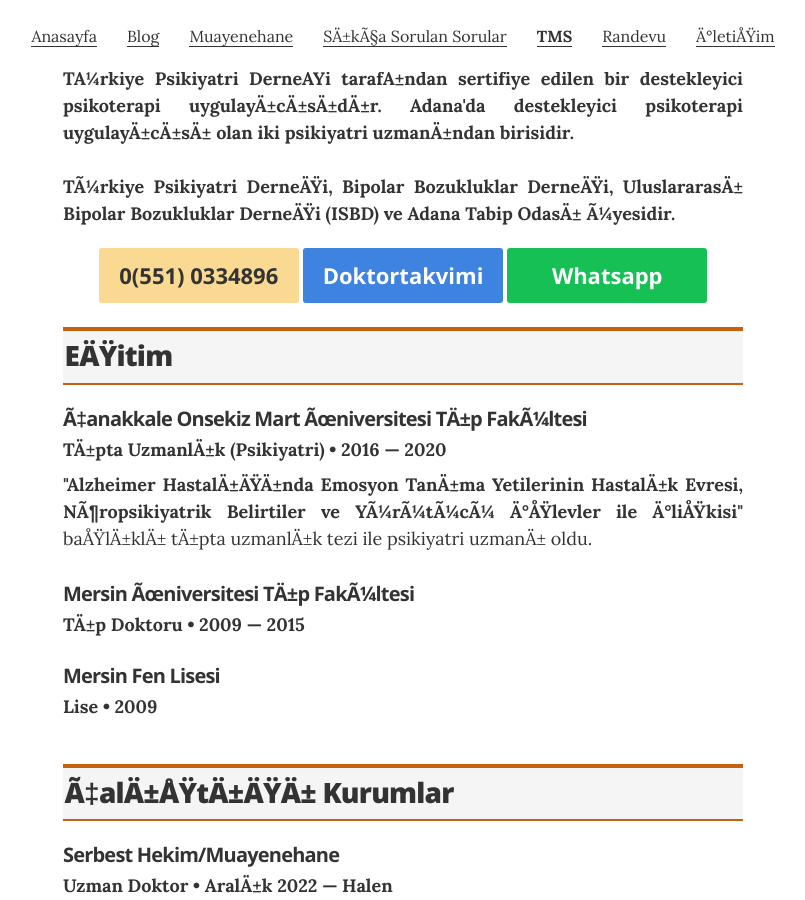
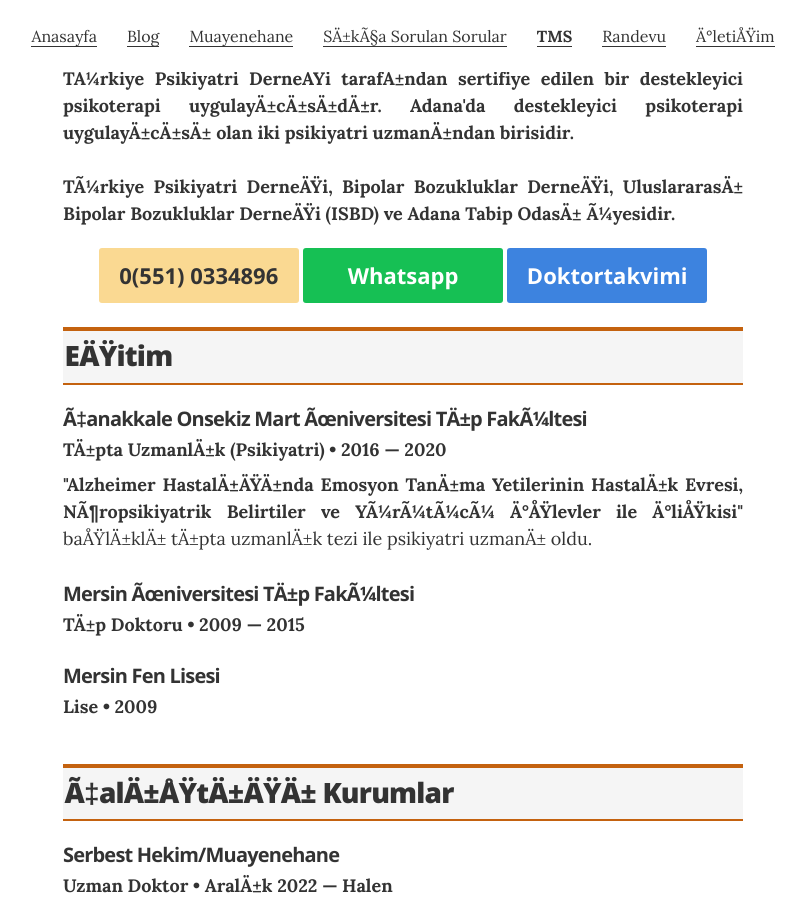
Before and after one commit to ibucgun/ibucgun.github.io, a Jekyll site: the page built from index.html, in a window 1280 px wide and 900 px high, scrolled down 1301 px. Shown: the whole window, without its empty margins (237-1042 px from the left). Built offline with Jekyll 4.4.1, drawn with Linux system fonts in a browser that asks for light colours.

Commit message:
Update resume.html

```diff
--- a/_layouts/resume.html
+++ b/_layouts/resume.html
@@ -41,8 +41,8 @@
           <p style="text-align: justify">{{ site.resume_header_intro }}</p>
         </div>
 	   <center><a href="tel:+905510334896" class="contact-button no-print" itemprop="telephone" title="Ara" style="margin-top:3px;"><b>0(551) 0334896</b></a>
+	   <a href="https://wa.me/905510334896" class="whatsapp-button no-print" itemprop="whatsapp" title="Whatsapp Mesajı Gönder" style="margin-top:3px;"><b>Whatsapp</b></a>
 	   <a href="https://www.doktortakvimi.com/ismail-bucgun/psikiyatri/adana" class="doktortakvimi-button no-print" itemprop="doktortakvimi" title="Doktortakvimi.com Profili" style="margin-top:3px;"><b>Doktortakvimi</b></a>
-	   <a href="https://wa.me/905510334896" class="whatsapp-button no-print" itemprop="whatsapp" title="Whatsapp Mesajı Gönder" style="margin-top:3px;"><b>Whatsapp</b></a>
 	   </center><br>
 	  </header>
 
```
